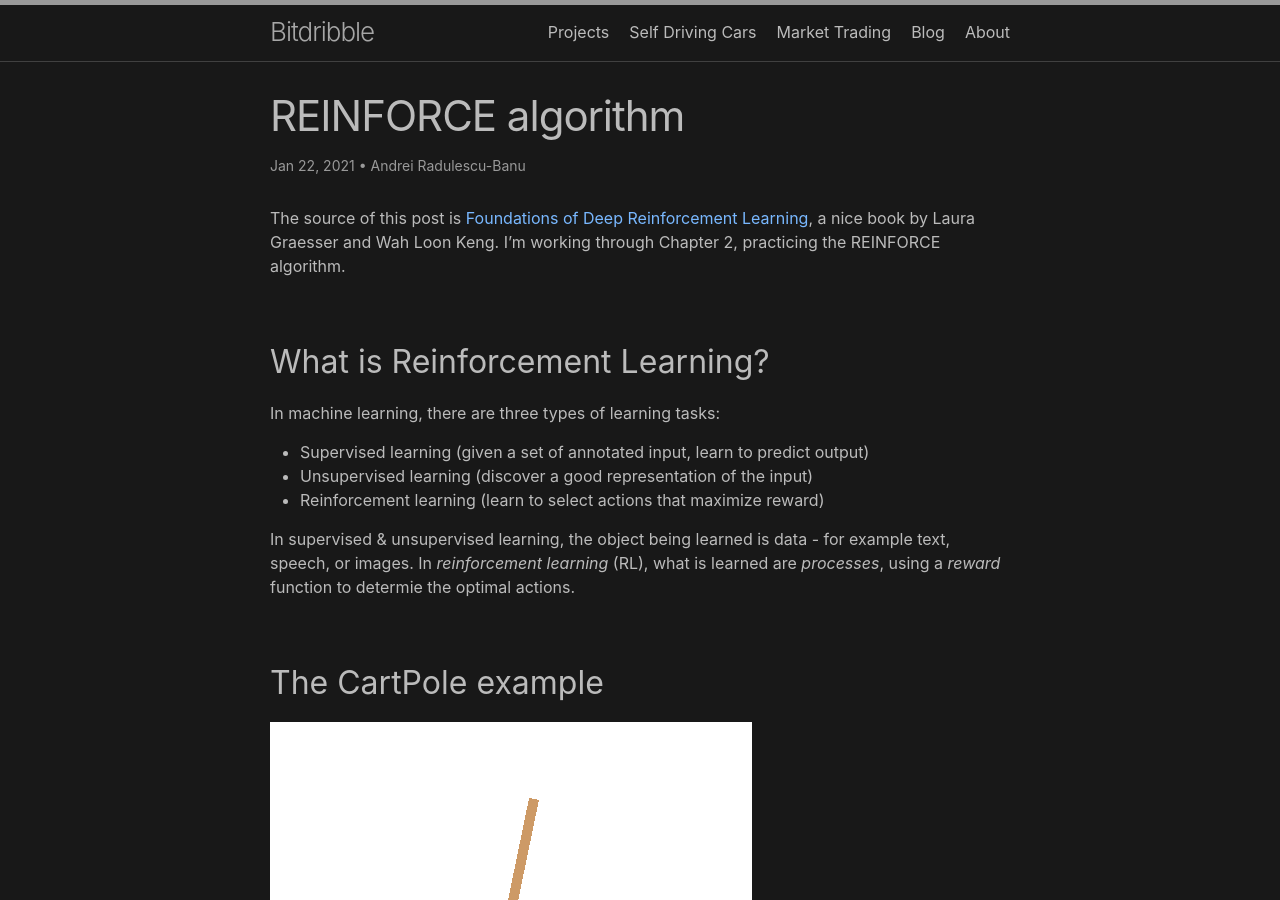
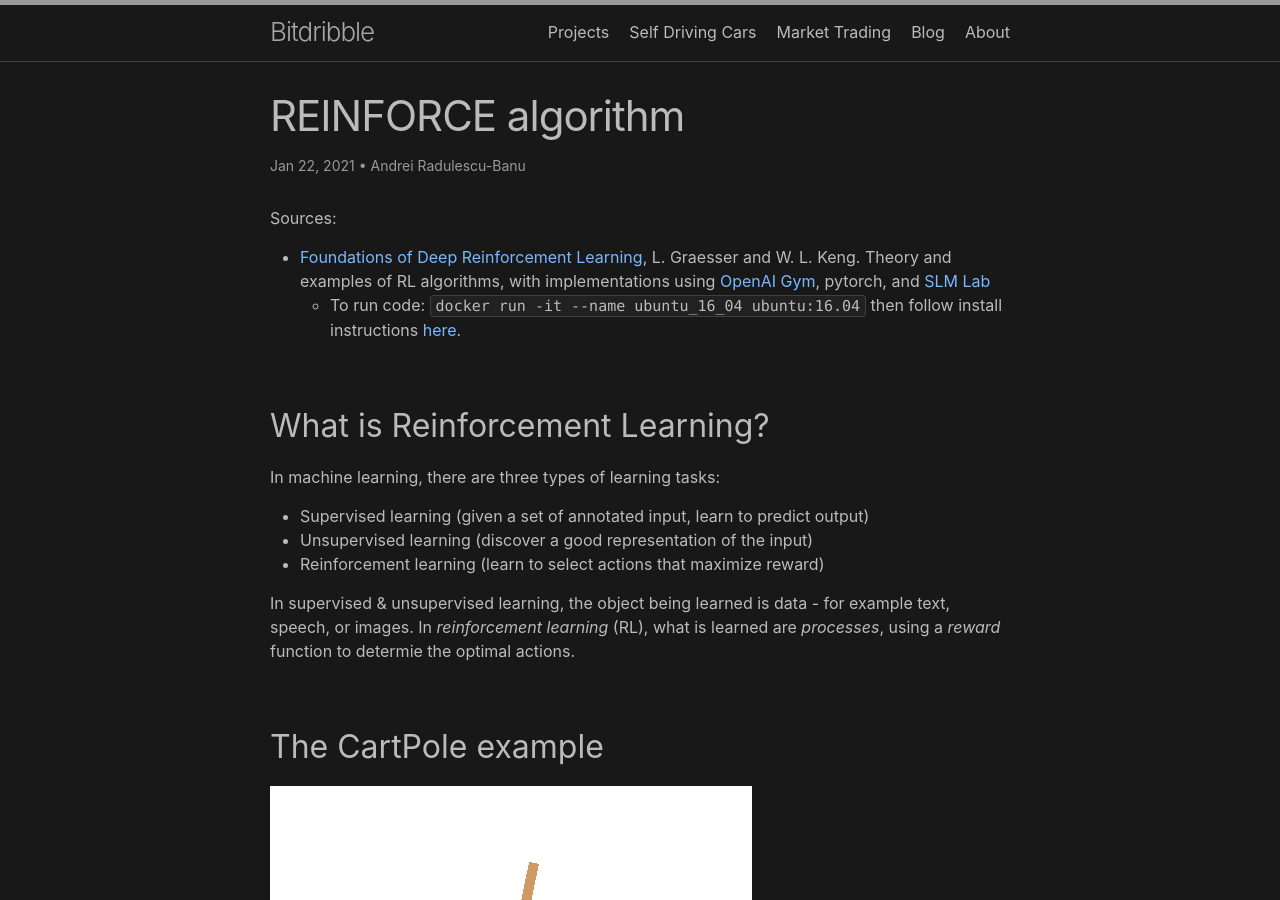
Before and after one commit to analytiq-hub/sigagent.github.io, a Jekyll site: the page built from machine_learning/_posts/2021-01-22-reinforce.md, in a window 1280 px wide and 900 px high. Built offline with Jekyll 4.4.1, drawn with Linux system fonts in a browser that asks for light colours; formulas are drawn with MathJax 3; a script that is not in the unit is left out.

Commit message:
*** empty log message ***

```diff
--- a/machine_learning/_posts/2021-01-22-reinforce.md
+++ b/machine_learning/_posts/2021-01-22-reinforce.md
@@ -6,7 +6,9 @@ author:
 - Andrei Radulescu-Banu
 ---
 
-The source of this post is [Foundations of Deep Reinforcement Learning](https://www.amazon.com/Deep-Reinforcement-Learning-Python-Hands/dp/0135172381), a nice book by Laura Graesser and Wah Loon Keng. I'm working through Chapter 2, practicing the REINFORCE algorithm.
+Sources:
+- [Foundations of Deep Reinforcement Learning](https://www.amazon.com/Deep-Reinforcement-Learning-Python-Hands/dp/0135172381), L. Graesser and W. L. Keng. Theory and examples of RL algorithms, with implementations using [OpenAI Gym](https://gym.openai.com/), pytorch, and [SLM Lab](https://github.com/andrei-radulescu-banu/SLM-Lab)
+  - To run code: `docker run -it --name ubuntu_16_04 ubuntu:16.04` then follow install instructions [here](https://github.com/andrei-radulescu-banu/SLM-Lab).
 
 ## What is Reinforcement Learning?
 In machine learning, there are three types of learning tasks:
```
